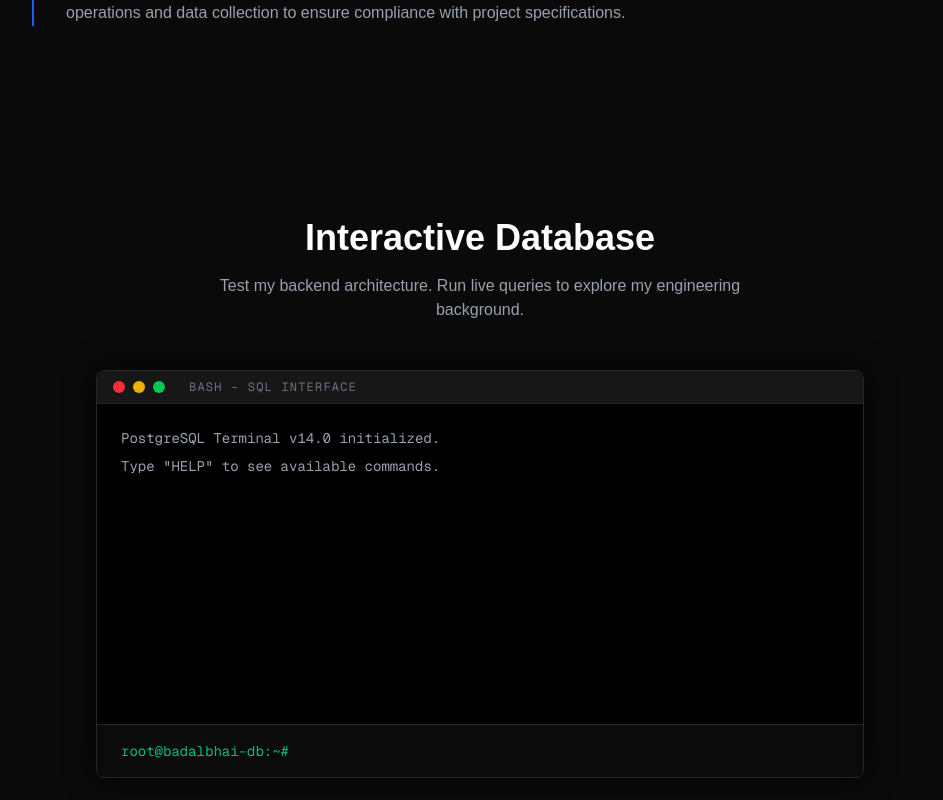
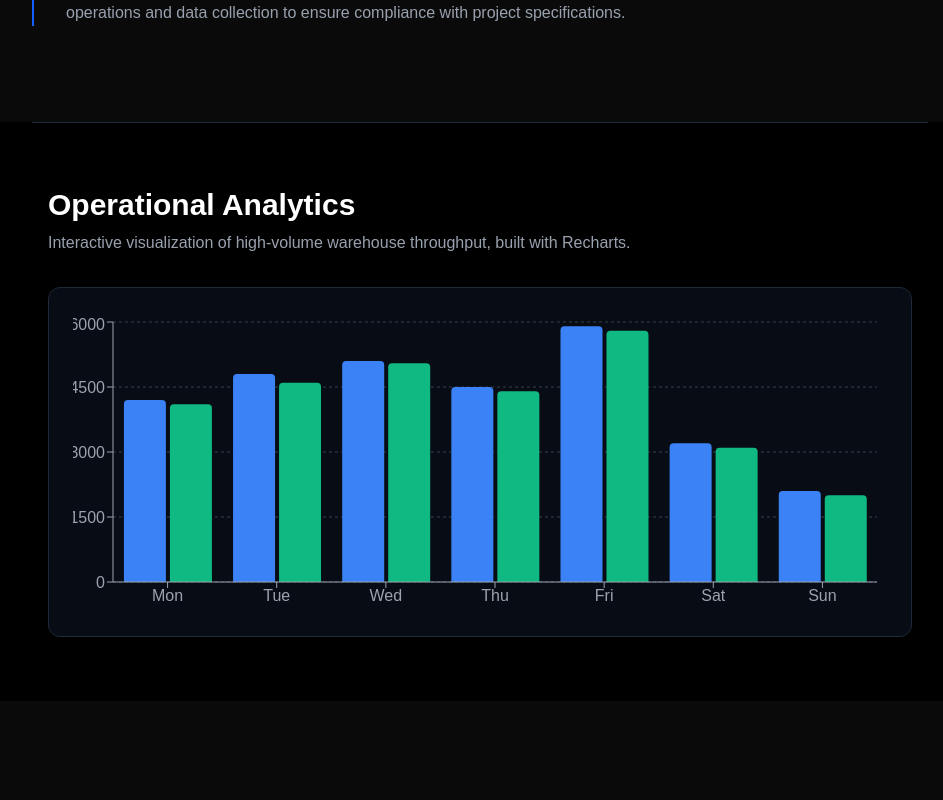
Before and after one commit to badalvasava286-ai/portfolio-frontend, a Next.js app: page / in a window 1280 px wide. Shown: the part 1820-2620 px from the top of the page, without its empty margins (160-1103 px from the left). Built offline with nearby package versions, Linux system fonts and the light colour scheme.

Commit message:
Added interactive Recharts logistics dashboard

```diff
--- a/app/page.tsx
+++ b/app/page.tsx
@@ -1,3 +1,4 @@
+import LogisticsDashboard from '@/components/LogisticsDashboard';
 import AboutTabs from '@/components/AboutTabs';
 import Experience from '@/components/Experience';
 import SqlTerminal from '@/components/SqlTerminal';
@@ -73,6 +74,7 @@ export default function Home() {
       {/* --- REST OF THE PORTFOLIO --- */}
       <AboutTabs />
       <Experience />
+      <LogisticsDashboard />
       <SqlTerminal />
       <Projects />
       <Contact />
--- /dev/null
+++ b/components/LogisticsDashboard.tsx
@@ -0,0 +1,61 @@
+'use client';
+import React from 'react';
+import { BarChart, Bar, XAxis, YAxis, CartesianGrid, Tooltip, ResponsiveContainer } from 'recharts';
+
+// Mock data representing warehouse throughput
+const throughputData = [
+  { day: 'Mon', inbound: 4200, dispatched: 4100 },
+  { day: 'Tue', inbound: 4800, dispatched: 4600 },
+  { day: 'Wed', inbound: 5100, dispatched: 5050 },
+  { day: 'Thu', inbound: 4500, dispatched: 4400 },
+  { day: 'Fri', inbound: 5900, dispatched: 5800 },
+  { day: 'Sat', inbound: 3200, dispatched: 3100 },
+  { day: 'Sun', inbound: 2100, dispatched: 2000 },
+];
+
+// Custom Tooltip for the dark theme
+const CustomTooltip = ({ active, payload, label }: any) => {
+  if (active && payload && payload.length) {
+    return (
+      <div className="bg-gray-900 border border-gray-700 p-3 rounded-lg shadow-xl">
+        <p className="text-white font-semibold mb-2">{label}</p>
+        <p className="text-blue-400 text-sm">Inbound Scans: {payload[0].value}</p>
+        <p className="text-emerald-400 text-sm">Dispatched: {payload[1].value}</p>
+      </div>
+    );
+  }
+  return null;
+};
+
+export default function LogisticsDashboard() {
+  return (
+    <section className="w-full max-w-4xl mx-auto py-16 px-4 border-t border-gray-800 animate-fadeIn">
+      <div className="mb-8">
+        <h2 className="text-3xl font-bold text-white mb-2">
+          Operational Analytics
+        </h2>
+        <p className="text-gray-400">
+          Interactive visualization of high-volume warehouse throughput, built with Recharts.
+        </p>
+      </div>
+
+      <div className="bg-gray-900/50 border border-gray-800 p-4 md:p-6 rounded-xl hover:border-gray-600 transition-colors duration-300">
+        <div className="h-[300px] w-full">
+          <ResponsiveContainer width="100%" height="100%">
+            <BarChart
+              data={throughputData}
+              margin={{ top: 10, right: 10, left: -20, bottom: 0 }}
+            >
+              <CartesianGrid strokeDasharray="3 3" stroke="#374151" vertical={false} />
+              <XAxis dataKey="day" stroke="#9CA3AF" tick={{ fill: '#9CA3AF' }} />
+              <YAxis stroke="#9CA3AF" tick={{ fill: '#9CA3AF' }} />
+              <Tooltip content={<CustomTooltip />} />
+              <Bar dataKey="inbound" fill="#3B82F6" radius={[4, 4, 0, 0]} name="Inbound" />
+              <Bar dataKey="dispatched" fill="#10B981" radius={[4, 4, 0, 0]} name="Dispatched" />
+            </BarChart>
+          </ResponsiveContainer>
+        </div>
+      </div>
+    </section>
+  );
+}
--- a/package.json
+++ b/package.json
@@ -14,7 +14,8 @@
     "next": "16.2.10",
     "react": "19.2.4",
     "react-dom": "19.2.4",
-    "react-github-calendar": "^5.0.6"
+    "react-github-calendar": "^5.0.6",
+    "recharts": "^3.9.2"
   },
   "devDependencies": {
     "@tailwindcss/postcss": "^4",
```
Also changed, not shown: 1 other file (tests, documents, lock files or other folders).
